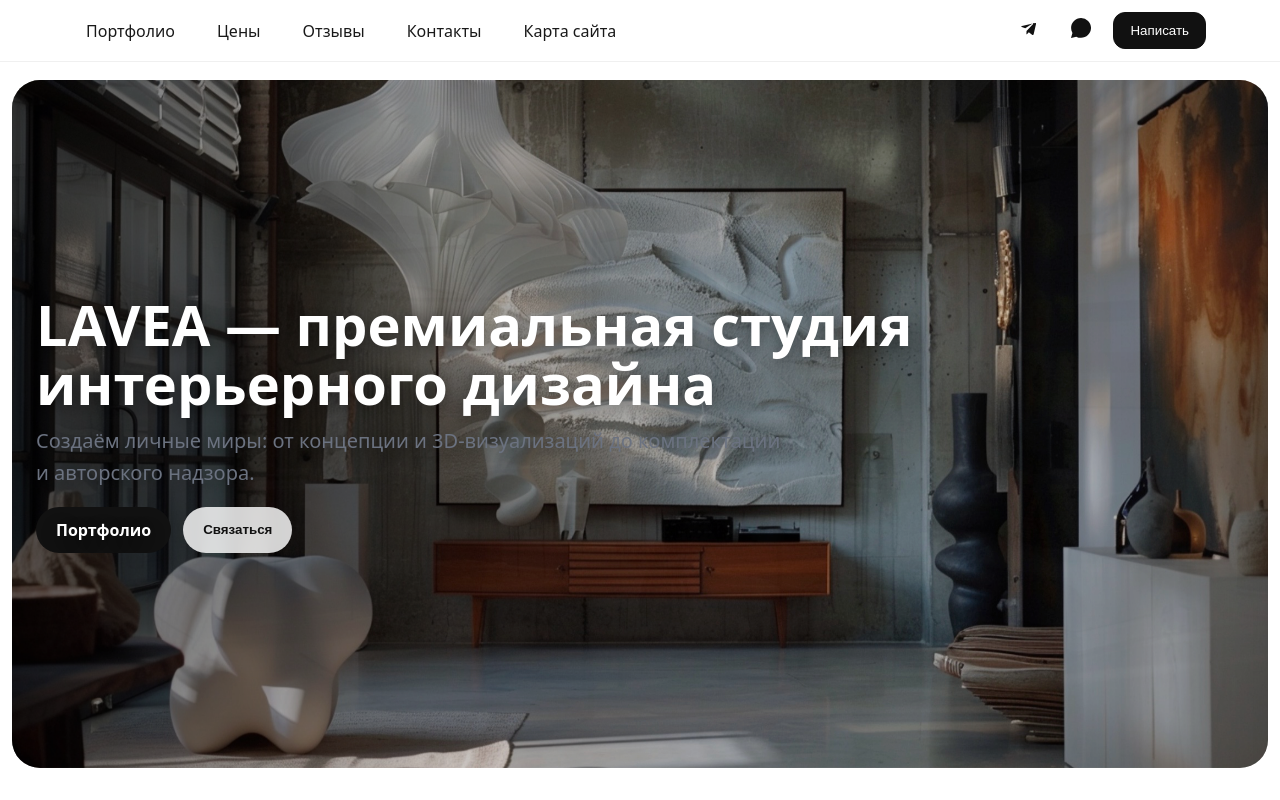
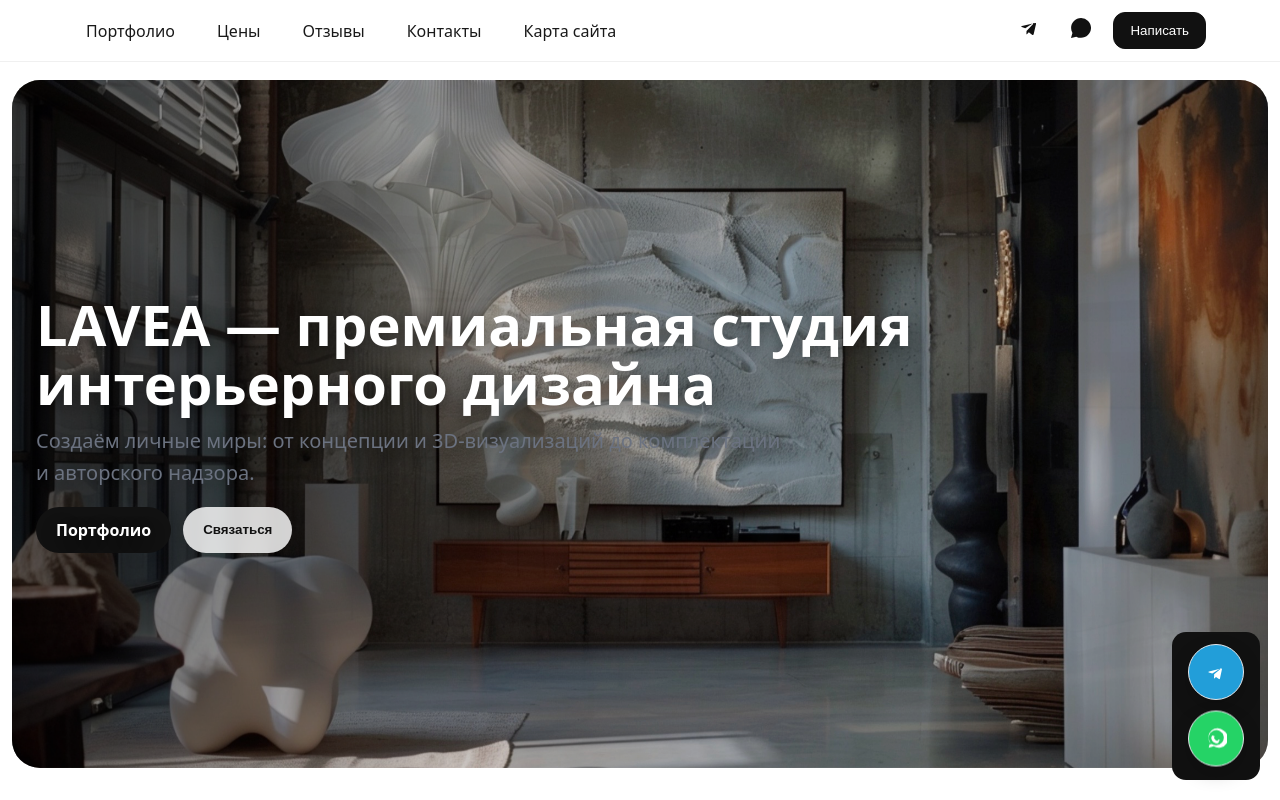
Before and after one commit to ankakisis-cloud/lavea-site, a Next.js app: page / in a window 1280 px wide. Shown: the top 800 px of the page. Built offline with nearby package versions, Linux system fonts and the light colour scheme.

Commit message:
Update layout.js

```diff
--- a/app/layout.js
+++ b/app/layout.js
@@ -2,6 +2,7 @@ import "../styles/globals.css";
 import Link from "next/link";
 import HeaderClient from "./HeaderClient";
 import ContactModal from "../components/Modal";
+import FloatingContacts from "../components/FloatingContacts";
 
 export const metadata = {
   title: "LAVEA — студия интерьерного дизайна",
@@ -11,6 +12,8 @@ export const metadata = {
 export default function RootLayout({ children }) {
   return (
     <html lang="ru">
+    <FloatingContacts />
+
       <body>
         {/* ШАПКА — фикс сверху, всегда над контентом */}
         <header className="header">
```
